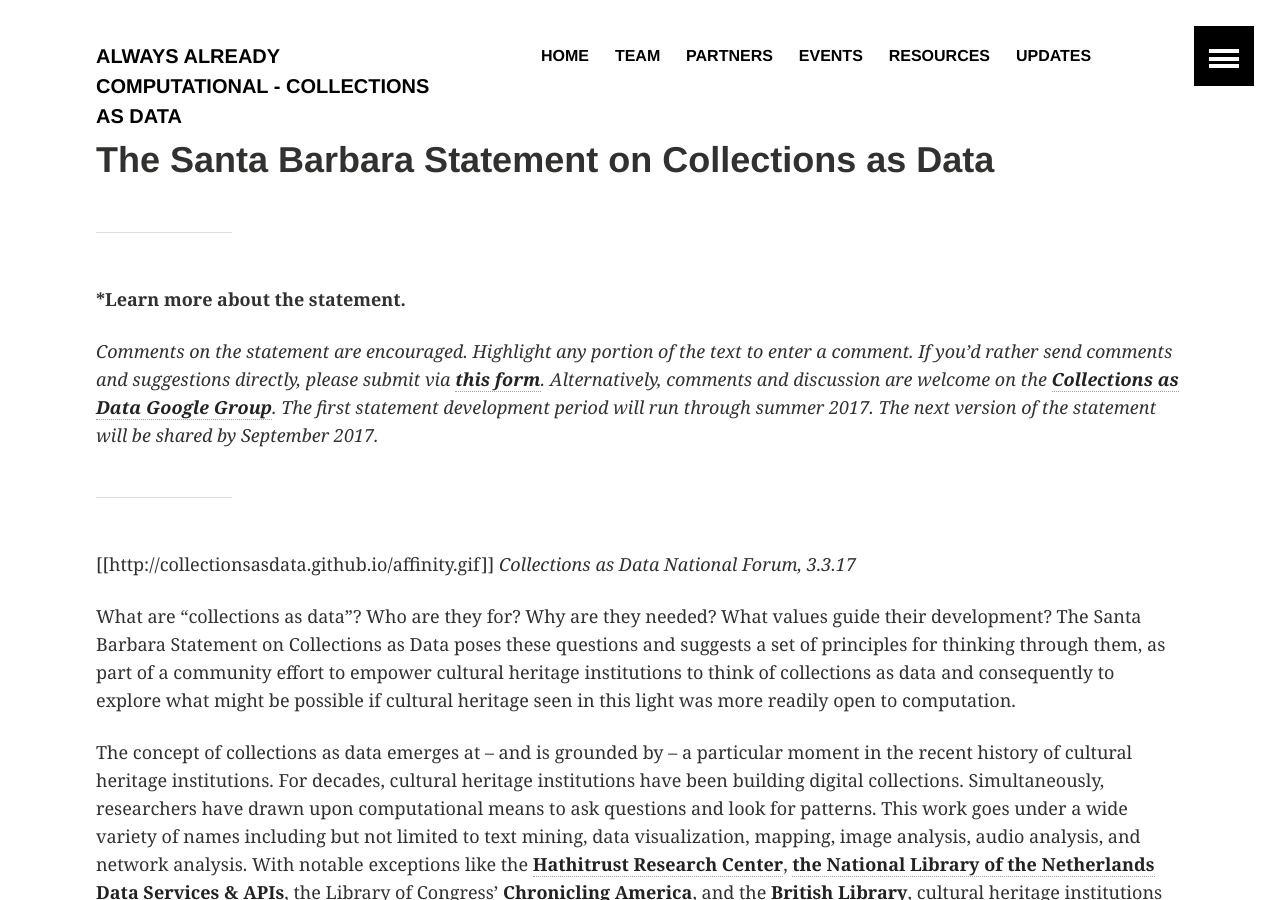
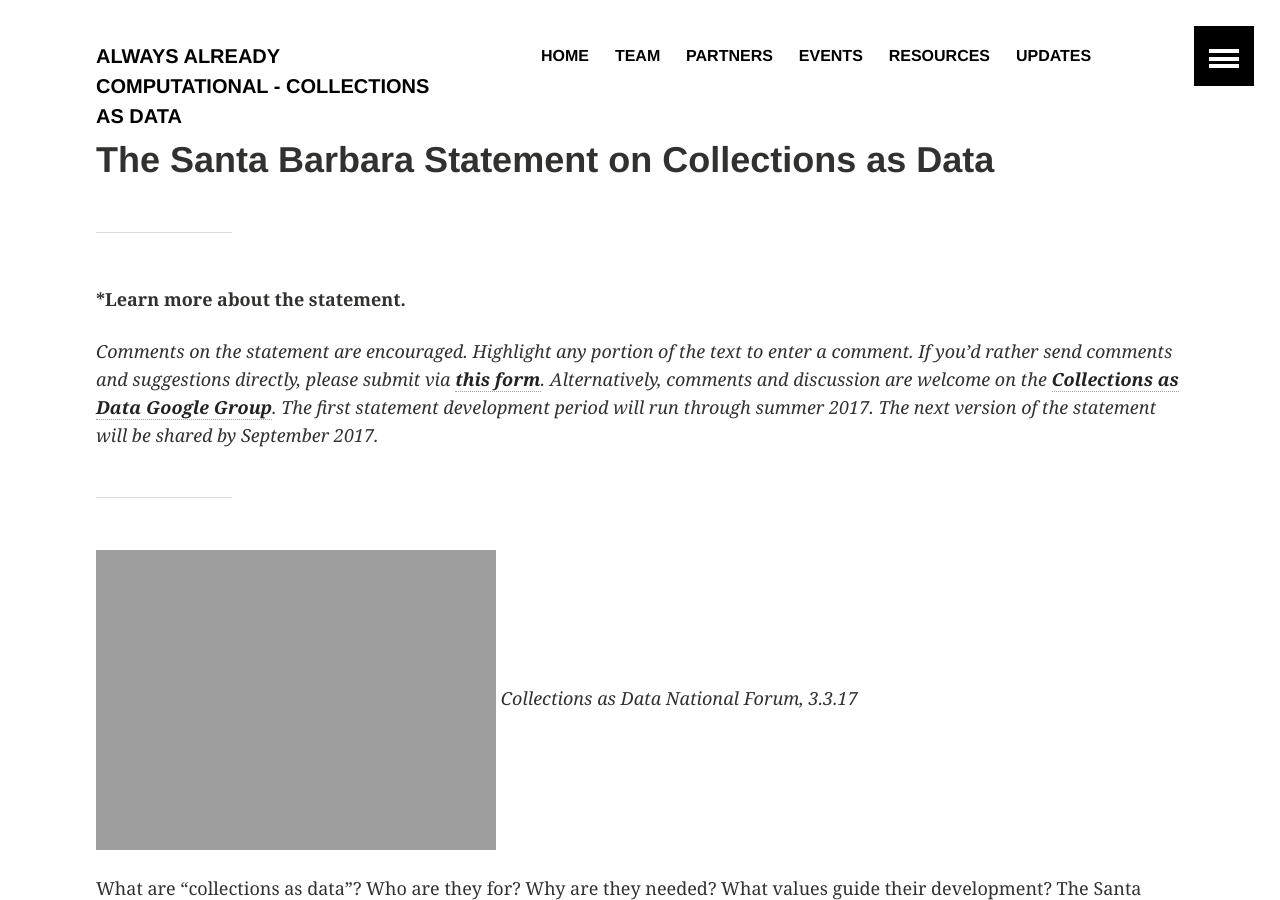
Before and after one commit to collectionsasdata/collectionsasdata.github.io, a Jekyll site: the page built from statement.markdown, in a window 1280 px wide and 900 px high. Built offline with Jekyll 4.4.1, drawn with Linux system fonts in a browser that asks for light colours; a script that is not in the unit is left out.

Commit message:
Update statement.markdown

```diff
--- a/statement.markdown
+++ b/statement.markdown
@@ -8,7 +8,7 @@ title:  "The Santa Barbara Statement on Collections as Data"
 *Comments on the statement are encouraged. Highlight any portion of the text to enter a comment. If you’d rather send comments and suggestions directly, please submit via [**this form**](https://docs.google.com/forms/d/e/1FAIpQLScomC9tex3RHMQRTwOLfxSRFq14i5nnov7Km149qvCUO7JDpA/viewform?usp=sf_link). Alternatively, comments and discussion are welcome on the [**Collections as Data Google Group**](https://groups.google.com/forum/#!forum/collectionsasdata). The first statement development period will run through summer 2017. The next version of the statement will be shared by September 2017.*
 
 ---
-[[http://collectionsasdata.github.io/affinity.gif]]
+![](http://collectionsasdata.github.io/affinity.gif)
 *Collections as Data National Forum, 3.3.17*
 
 What are “collections as data”? Who are they for? Why are they needed? What values guide their development? The Santa Barbara Statement on Collections as Data poses these questions and suggests a set of principles for thinking through them, as part of a community effort to empower cultural heritage institutions to think of collections as data and consequently to explore what might be possible if cultural heritage seen in this light was more readily open to computation.
```
